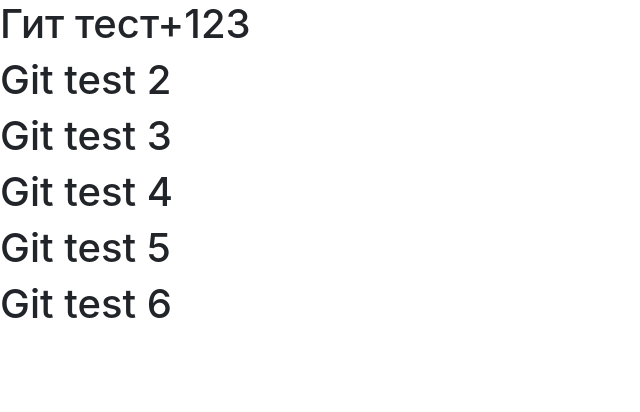
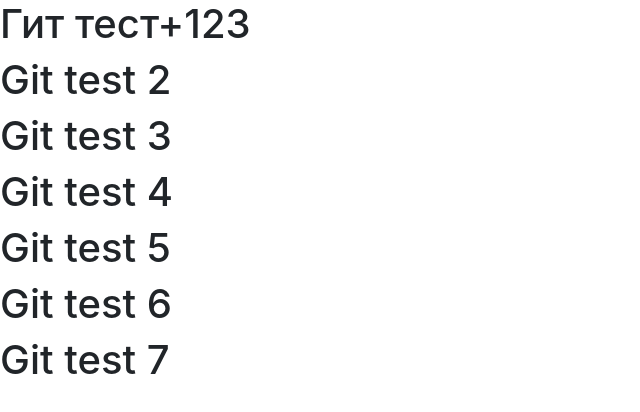
Before and after one commit to salvation27/newprowidence, a plain HTML site: page index.html in a window 1280 px wide. Shown: the whole page, without its empty margins (0-640 px from the left). Drawn offline with nearby package versions, Linux system fonts and the light colour scheme.

Commit message:
commit test 7

```diff
--- a/index.html
+++ b/index.html
@@ -21,6 +21,7 @@
    <h1>Git test 4</h1>
    <h1>Git test 5</h1>
    <h1>Git test 6</h1>
+   <h1>Git test 7</h1>
     <script src="app.js"></script>
   </body>
 </html>
```
